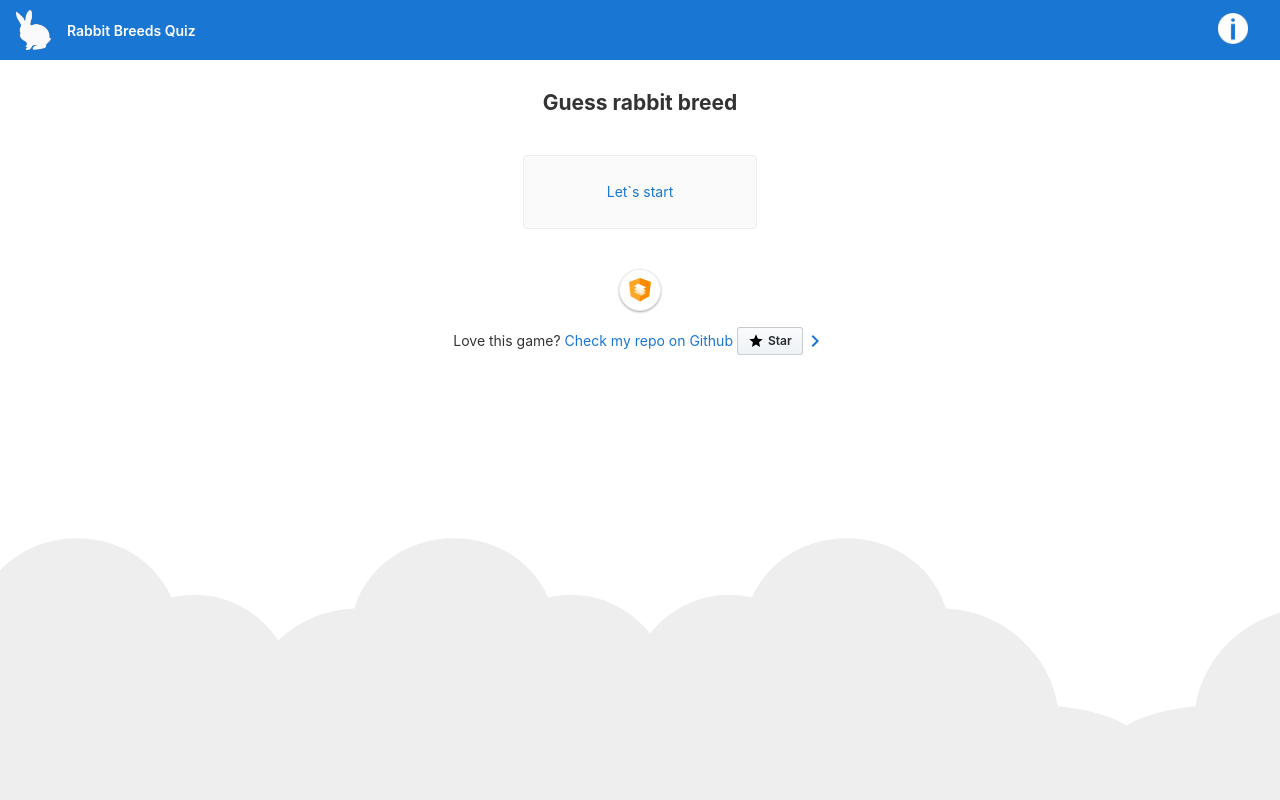
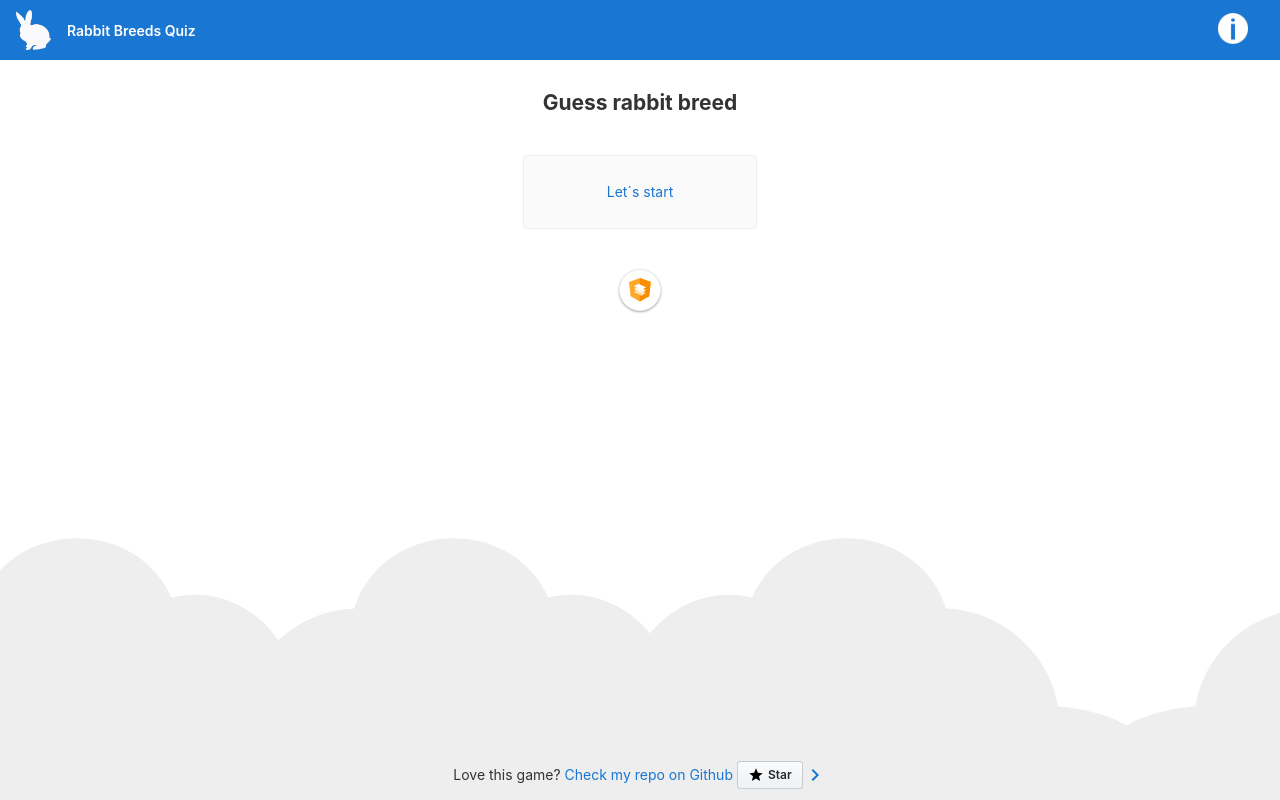
Before and after one commit to seniorita-developer/angular-rabbit-breeds-quiz, an Angular app: page / in a window 1280 px wide. Built offline with nearby package versions, Linux system fonts and the light colour scheme.

Commit message:
Footer position fixed

```diff
--- a/src/app/app.component.css
+++ b/src/app/app.component.css
@@ -186,6 +186,9 @@
     display: flex;
     align-items: center;
     line-height: 20px;
+    position: absolute;
+    bottom: 0;
+    height: 50px;
   }
 
   footer a {
```
